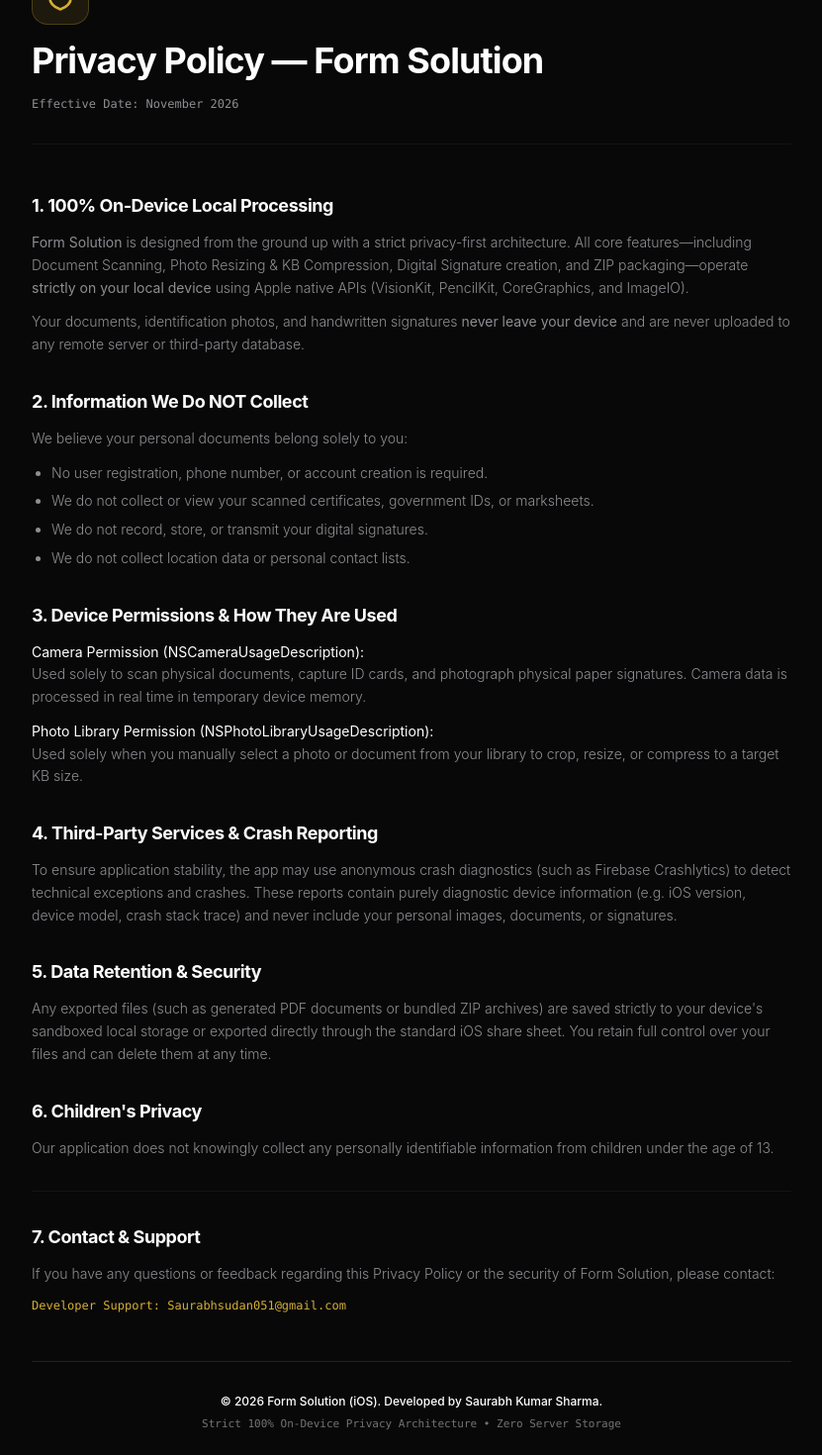
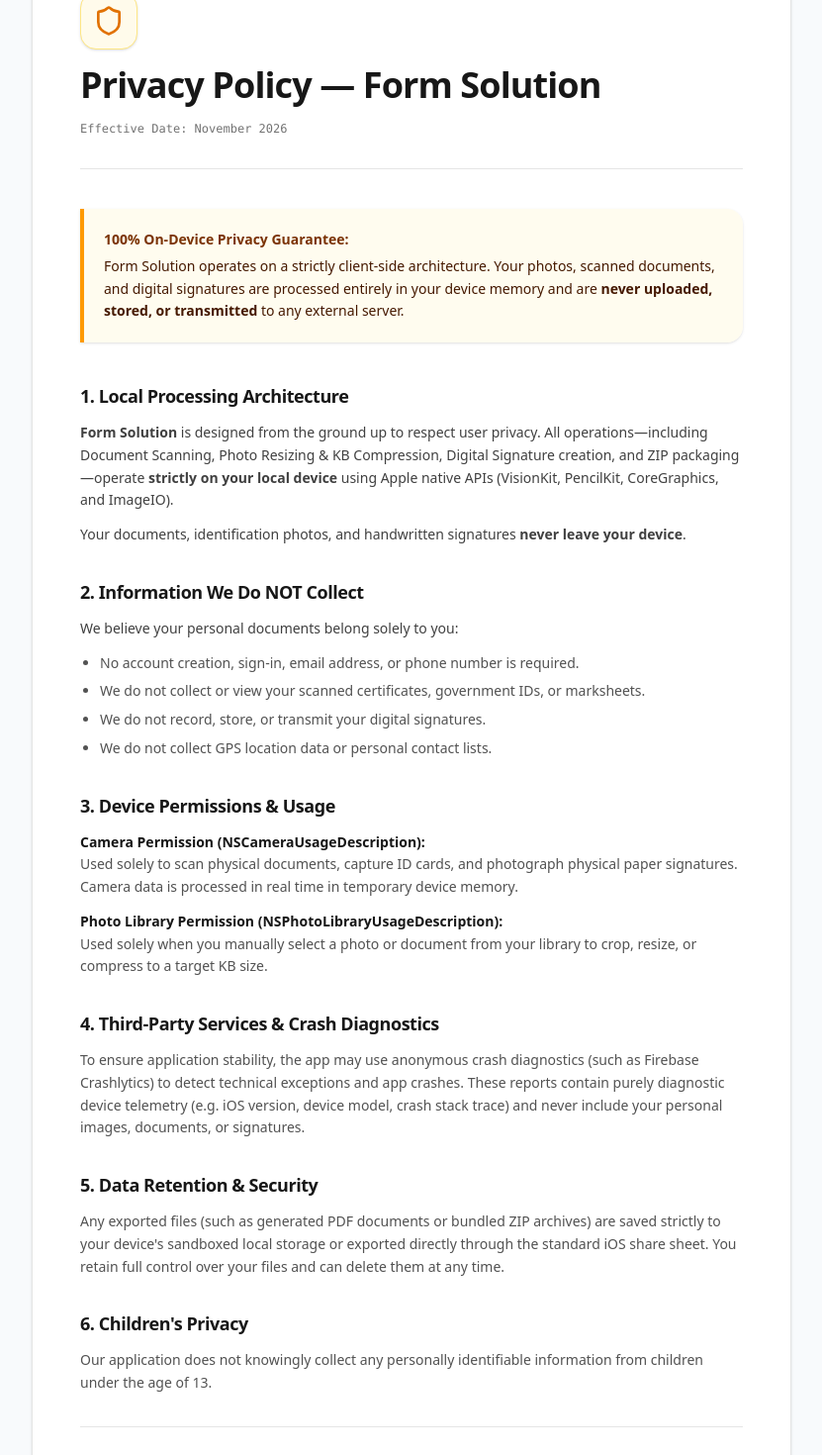
Before and after one commit to Sudan051/resizer-tools-website, a Next.js app: page /form-solution/privacy in a window 1280 px wide. Shown: the part 180-1650 px from the top of the page at 99% size, without its empty margins (224-1055 px from the left). Built offline with nearby package versions, Linux system fonts and the light colour scheme.

Commit message:
Convert Form Solution privacy and terms pages to clean light mode

```diff
--- a/app/form-solution/privacy/page.tsx
+++ b/app/form-solution/privacy/page.tsx
@@ -13,98 +13,104 @@ export const metadata = {
 
 export default function FormSolutionPrivacyPage() {
   return (
-    <main className="min-h-screen bg-[#080808] text-white selection:bg-brand-gold/30 selection:text-brand-gold-light py-20 px-6">
-      <div className="max-w-3xl mx-auto space-y-12">
+    <main className="min-h-screen bg-slate-50 text-neutral-900 py-16 px-6 font-sans">
+      <div className="max-w-3xl mx-auto bg-white border border-neutral-200 rounded-3xl p-8 sm:p-12 shadow-sm space-y-10">
 
         {/* Navigation back */}
-        <Link href="/" className="inline-flex items-center gap-2 text-xs text-brand-muted hover:text-brand-gold transition-colors font-mono">
+        <Link href="/" className="inline-flex items-center gap-2 text-xs text-neutral-500 hover:text-amber-600 transition-colors font-medium">
           <ArrowLeft className="w-3.5 h-3.5" /> Back to Home
         </Link>
 
         {/* Header */}
-        <div className="space-y-4 border-b border-white/5 pb-8">
-          <div className="p-3 bg-brand-gold/10 border border-brand-gold/25 text-brand-gold w-fit rounded-2xl">
+        <div className="space-y-4 border-b border-neutral-200 pb-8">
+          <div className="p-3 bg-amber-50 border border-amber-200 text-amber-600 w-fit rounded-2xl shadow-sm">
             <Shield className="w-8 h-8" />
           </div>
-          <h1 className="text-3xl md:text-4xl font-bold tracking-tight">Privacy Policy — Form Solution</h1>
-          <p className="text-xs text-brand-muted font-mono">Effective Date: November 2026</p>
+          <h1 className="text-3xl md:text-4xl font-bold tracking-tight text-neutral-900">Privacy Policy — Form Solution</h1>
+          <p className="text-xs text-neutral-500 font-mono">Effective Date: November 2026</p>
+        </div>
+
+        {/* 100% On-device highlight banner */}
+        <div className="bg-amber-50/80 border-l-4 border-amber-500 p-4 sm:p-5 rounded-r-2xl text-amber-950 text-sm leading-relaxed shadow-sm">
+          <strong className="block text-amber-900 font-semibold mb-1">100% On-Device Privacy Guarantee:</strong>
+          Form Solution operates on a strictly client-side architecture. Your photos, scanned documents, and digital signatures are processed entirely in your device memory and are <strong>never uploaded, stored, or transmitted</strong> to any external server.
         </div>
 
         {/* Content sections */}
-        <div className="space-y-8 text-sm text-brand-muted font-light leading-relaxed">
+        <div className="space-y-8 text-sm text-neutral-700 leading-relaxed">
           <section className="space-y-3">
-            <h2 className="text-lg font-bold text-white tracking-tight">1. 100% On-Device Local Processing</h2>
+            <h2 className="text-lg font-bold text-neutral-900 tracking-tight">1. Local Processing Architecture</h2>
             <p>
-              <strong>Form Solution</strong> is designed from the ground up with a strict privacy-first architecture. All core features—including Document Scanning, Photo Resizing &amp; KB Compression, Digital Signature creation, and ZIP packaging—operate <strong>strictly on your local device</strong> using Apple native APIs (VisionKit, PencilKit, CoreGraphics, and ImageIO).
+              <strong>Form Solution</strong> is designed from the ground up to respect user privacy. All operations—including Document Scanning, Photo Resizing &amp; KB Compression, Digital Signature creation, and ZIP packaging—operate <strong>strictly on your local device</strong> using Apple native APIs (VisionKit, PencilKit, CoreGraphics, and ImageIO).
             </p>
             <p>
-              Your documents, identification photos, and handwritten signatures <strong>never leave your device</strong> and are never uploaded to any remote server or third-party database.
+              Your documents, identification photos, and handwritten signatures <strong>never leave your device</strong>.
             </p>
           </section>
 
           <section className="space-y-3">
-            <h2 className="text-lg font-bold text-white tracking-tight">2. Information We Do NOT Collect</h2>
+            <h2 className="text-lg font-bold text-neutral-900 tracking-tight">2. Information We Do NOT Collect</h2>
             <p>
               We believe your personal documents belong solely to you:
             </p>
-            <ul className="list-disc pl-5 space-y-1.5">
-              <li>No user registration, phone number, or account creation is required.</li>
+            <ul className="list-disc pl-5 space-y-1.5 text-neutral-600">
+              <li>No account creation, sign-in, email address, or phone number is required.</li>
               <li>We do not collect or view your scanned certificates, government IDs, or marksheets.</li>
               <li>We do not record, store, or transmit your digital signatures.</li>
-              <li>We do not collect location data or personal contact lists.</li>
+              <li>We do not collect GPS location data or personal contact lists.</li>
             </ul>
           </section>
 
           <section className="space-y-3">
-            <h2 className="text-lg font-bold text-white tracking-tight">3. Device Permissions &amp; How They Are Used</h2>
-            <div className="space-y-3">
+            <h2 className="text-lg font-bold text-neutral-900 tracking-tight">3. Device Permissions &amp; Usage</h2>
+            <div className="space-y-3 text-neutral-600">
               <div>
-                <strong className="text-white">Camera Permission (NSCameraUsageDescription):</strong>
+                <strong className="text-neutral-900">Camera Permission (NSCameraUsageDescription):</strong>
                 <p>Used solely to scan physical documents, capture ID cards, and photograph physical paper signatures. Camera data is processed in real time in temporary device memory.</p>
               </div>
               <div>
-                <strong className="text-white">Photo Library Permission (NSPhotoLibraryUsageDescription):</strong>
+                <strong className="text-neutral-900">Photo Library Permission (NSPhotoLibraryUsageDescription):</strong>
                 <p>Used solely when you manually select a photo or document from your library to crop, resize, or compress to a target KB size.</p>
               </div>
             </div>
           </section>
 
           <section className="space-y-3">
-            <h2 className="text-lg font-bold text-white tracking-tight">4. Third-Party Services &amp; Crash Reporting</h2>
-            <p>
-              To ensure application stability, the app may use anonymous crash diagnostics (such as Firebase Crashlytics) to detect technical exceptions and crashes. These reports contain purely diagnostic device information (e.g. iOS version, device model, crash stack trace) and never include your personal images, documents, or signatures.
+            <h2 className="text-lg font-bold text-neutral-900 tracking-tight">4. Third-Party Services &amp; Crash Diagnostics</h2>
+            <p className="text-neutral-600">
+              To ensure application stability, the app may use anonymous crash diagnostics (such as Firebase Crashlytics) to detect technical exceptions and app crashes. These reports contain purely diagnostic device telemetry (e.g. iOS version, device model, crash stack trace) and never include your personal images, documents, or signatures.
             </p>
           </section>
 
           <section className="space-y-3">
-            <h2 className="text-lg font-bold text-white tracking-tight">5. Data Retention &amp; Security</h2>
-            <p>
+            <h2 className="text-lg font-bold text-neutral-900 tracking-tight">5. Data Retention &amp; Security</h2>
+            <p className="text-neutral-600">
               Any exported files (such as generated PDF documents or bundled ZIP archives) are saved strictly to your device&apos;s sandboxed local storage or exported directly through the standard iOS share sheet. You retain full control over your files and can delete them at any time.
             </p>
           </section>
 
           <section className="space-y-3">
-            <h2 className="text-lg font-bold text-white tracking-tight">6. Children&apos;s Privacy</h2>
-            <p>
+            <h2 className="text-lg font-bold text-neutral-900 tracking-tight">6. Children&apos;s Privacy</h2>
+            <p className="text-neutral-600">
               Our application does not knowingly collect any personally identifiable information from children under the age of 13.
             </p>
           </section>
 
-          <section className="space-y-3 border-t border-white/5 pt-8">
-            <h2 className="text-lg font-bold text-white tracking-tight">7. Contact &amp; Support</h2>
-            <p>
-              If you have any questions or feedback regarding this Privacy Policy or the security of Form Solution, please contact:
+          <section className="space-y-3 border-t border-neutral-200 pt-8">
+            <h2 className="text-lg font-bold text-neutral-900 tracking-tight">7. Developer Contact &amp; Support</h2>
+            <p className="text-neutral-600">
+              If you have any questions or feedback regarding this Privacy Policy, please contact developer support directly:
             </p>
-            <p className="font-mono text-brand-gold text-xs">
-              Developer Support: Saurabhsudan051@gmail.com
+            <p className="font-mono text-amber-700 bg-amber-50 border border-amber-200 px-3 py-2 rounded-lg w-fit text-xs font-semibold">
+              Email: Saurabhsudan051@gmail.com
             </p>
           </section>
         </div>
 
         {/* Clean, dedicated App Store compliant footer */}
-        <footer className="border-t border-white/10 pt-8 pb-12 text-center text-xs text-neutral-400 space-y-2">
-          <p className="text-white font-medium">© 2026 Form Solution (iOS). Developed by Saurabh Kumar Sharma.</p>
-          <p className="text-neutral-500 font-mono text-[11px]">Strict 100% On-Device Privacy Architecture • Zero Server Storage</p>
+        <footer className="border-t border-neutral-200 pt-8 pb-4 text-center text-xs text-neutral-500 space-y-1.5">
+          <p className="text-neutral-800 font-semibold">© 2026 Form Solution (iOS). Developed by Saurabh Kumar Sharma.</p>
+          <p className="text-neutral-400 font-mono text-[11px]">Strict 100% On-Device Privacy Architecture • Zero Server Storage</p>
         </footer>
       </div>
     </main>
--- a/app/form-solution/terms/page.tsx
+++ b/app/form-solution/terms/page.tsx
@@ -13,78 +13,78 @@ export const metadata = {
 
 export default function FormSolutionTermsPage() {
   return (
-    <main className="min-h-screen bg-[#080808] text-white selection:bg-brand-gold/30 selection:text-brand-gold-light py-20 px-6">
-      <div className="max-w-3xl mx-auto space-y-12">
+    <main className="min-h-screen bg-slate-50 text-neutral-900 py-16 px-6 font-sans">
+      <div className="max-w-3xl mx-auto bg-white border border-neutral-200 rounded-3xl p-8 sm:p-12 shadow-sm space-y-10">
 
         {/* Navigation back */}
-        <Link href="/" className="inline-flex items-center gap-2 text-xs text-brand-muted hover:text-brand-gold transition-colors font-mono">
+        <Link href="/" className="inline-flex items-center gap-2 text-xs text-neutral-500 hover:text-amber-600 transition-colors font-medium">
           <ArrowLeft className="w-3.5 h-3.5" /> Back to Home
         </Link>
 
         {/* Header */}
-        <div className="space-y-4 border-b border-white/5 pb-8">
-          <div className="p-3 bg-brand-gold/10 border border-brand-gold/25 text-brand-gold w-fit rounded-2xl">
+        <div className="space-y-4 border-b border-neutral-200 pb-8">
+          <div className="p-3 bg-amber-50 border border-amber-200 text-amber-600 w-fit rounded-2xl shadow-sm">
             <FileText className="w-8 h-8" />
           </div>
-          <h1 className="text-3xl md:text-4xl font-bold tracking-tight">Terms of Service — Form Solution</h1>
-          <p className="text-xs text-brand-muted font-mono">Effective Date: November 2026</p>
+          <h1 className="text-3xl md:text-4xl font-bold tracking-tight text-neutral-900">Terms of Service — Form Solution</h1>
+          <p className="text-xs text-neutral-500 font-mono">Effective Date: November 2026</p>
         </div>
 
         {/* Content sections */}
-        <div className="space-y-8 text-sm text-brand-muted font-light leading-relaxed">
+        <div className="space-y-8 text-sm text-neutral-700 leading-relaxed">
           <section className="space-y-3">
-            <h2 className="text-lg font-bold text-white tracking-tight">1. Acceptance of Terms</h2>
+            <h2 className="text-lg font-bold text-neutral-900 tracking-tight">1. Acceptance of Terms</h2>
             <p>
               By downloading, installing, or using <strong>Form Solution</strong>, you agree to be bound by these Terms of Service. If you do not agree to these terms, please do not use the application.
             </p>
           </section>
 
           <section className="space-y-3">
-            <h2 className="text-lg font-bold text-white tracking-tight">2. Permitted Use</h2>
-            <p>
+            <h2 className="text-lg font-bold text-neutral-900 tracking-tight">2. Permitted Use</h2>
+            <p className="text-neutral-600">
               Form Solution is provided to assist individuals with preparing, resizing, optimizing, and organizing digital documents, photos, and signatures for official exams, government applications, job portals, and personal documentation.
             </p>
-            <p>
+            <p className="text-neutral-600">
               You agree not to use the application for fraudulent document manipulation, forgery of unauthorized signatures, or any illegal activities.
             </p>
           </section>
 
           <section className="space-y-3">
-            <h2 className="text-lg font-bold text-white tracking-tight">3. User Responsibility &amp; File Ownership</h2>
-            <p>
+            <h2 className="text-lg font-bold text-neutral-900 tracking-tight">3. User Responsibility &amp; File Ownership</h2>
+            <p className="text-neutral-600">
               All files, images, signatures, and PDFs created or edited with Form Solution remain your sole intellectual property. Because all operations are performed locally on your device, you are solely responsible for ensuring the accuracy and validity of any documents submitted to third-party portals or authorities.
             </p>
           </section>
 
           <section className="space-y-3">
-            <h2 className="text-lg font-bold text-white tracking-tight">4. Disclaimer of Warranties</h2>
-            <p>
+            <h2 className="text-lg font-bold text-neutral-900 tracking-tight">4. Disclaimer of Warranties</h2>
+            <p className="text-neutral-600">
               The application is provided on an &quot;AS IS&quot; and &quot;AS AVAILABLE&quot; basis without warranties of any kind. While we strive for maximum accuracy in file size compression and dimension scaling, we cannot guarantee acceptance of files by third-party government or examination servers whose criteria may change without notice.
             </p>
           </section>
 
           <section className="space-y-3">
-            <h2 className="text-lg font-bold text-white tracking-tight">5. Limitation of Liability</h2>
-            <p>
+            <h2 className="text-lg font-bold text-neutral-900 tracking-tight">5. Limitation of Liability</h2>
+            <p className="text-neutral-600">
               To the fullest extent permitted by applicable law, the developer shall not be liable for any indirect, incidental, or consequential damages resulting from the use or inability to use the application or any application submission deadlines.
             </p>
           </section>
 
-          <section className="space-y-3 border-t border-white/5 pt-8">
-            <h2 className="text-lg font-bold text-white tracking-tight">6. Contact Information</h2>
-            <p>
+          <section className="space-y-3 border-t border-neutral-200 pt-8">
+            <h2 className="text-lg font-bold text-neutral-900 tracking-tight">6. Contact Information</h2>
+            <p className="text-neutral-600">
               For legal inquiries, support, or terms clarification:
             </p>
-            <p className="font-mono text-brand-gold text-xs">
+            <p className="font-mono text-amber-700 bg-amber-50 border border-amber-200 px-3 py-2 rounded-lg w-fit text-xs font-semibold">
               Email: Saurabhsudan051@gmail.com
             </p>
           </section>
         </div>
 
         {/* Clean, dedicated App Store compliant footer */}
-        <footer className="border-t border-white/10 pt-8 pb-12 text-center text-xs text-neutral-400 space-y-2">
-          <p className="text-white font-medium">© 2026 Form Solution (iOS). Developed by Saurabh Kumar Sharma.</p>
-          <p className="text-neutral-500 font-mono text-[11px]">Strict 100% On-Device Privacy Architecture • Zero Server Storage</p>
+        <footer className="border-t border-neutral-200 pt-8 pb-4 text-center text-xs text-neutral-500 space-y-1.5">
+          <p className="text-neutral-800 font-semibold">© 2026 Form Solution (iOS). Developed by Saurabh Kumar Sharma.</p>
+          <p className="text-neutral-400 font-mono text-[11px]">Strict 100% On-Device Privacy Architecture • Zero Server Storage</p>
         </footer>
       </div>
     </main>
```
